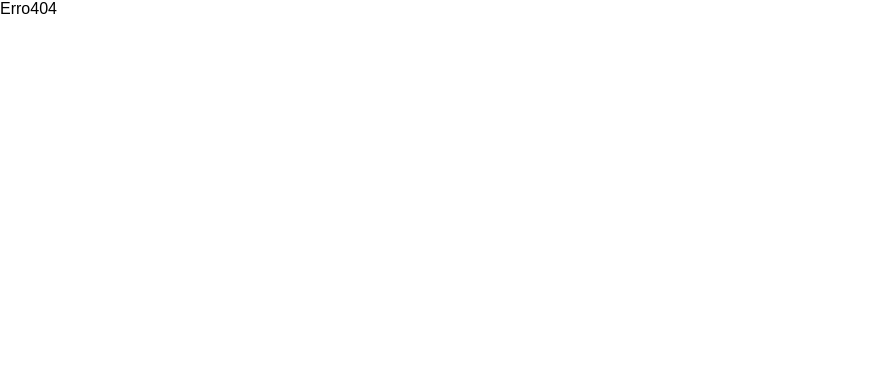
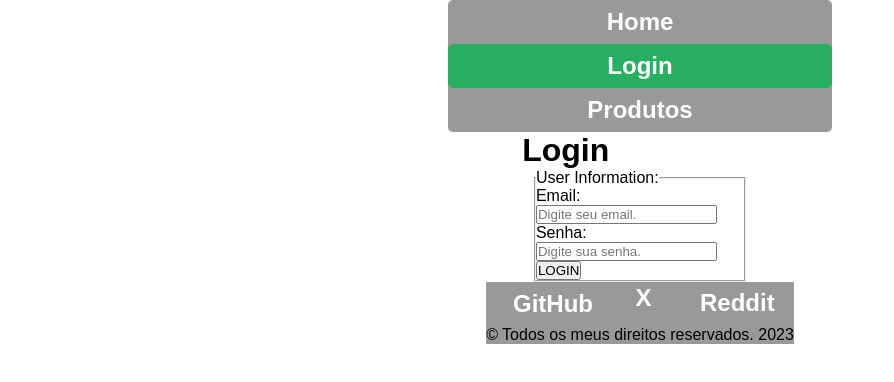
Before and after one commit to alecarlosjesus/spa-1espf, a React (Vite) app: page /login in a window 1280 px wide. Before the commit this address had no page. Shown: the top 382 px of the page, without its empty margins (0-894 px from the left). Built offline with nearby package versions, Linux system fonts and the light colour scheme.

Commit message:
Estrutura do login pronta.

```diff
--- a/db.json
+++ b/db.json
@@ -1,6 +1,5 @@
 {
-  "produtos": [
-    {
+  "produtos": [{
         "id": 1,
         "nome": "Teclado",
         "desc": "Tecladossss",
@@ -25,4 +24,259 @@
         "id": 4
       }
     ]
+
+    ,
+
+"usuarios": [{
+    "id": 1,
+    "email": "lydiafirmino2256@icloud.com",
+    "name": "Lydia Firmino",
+    "senha": "id,"
+  }, {
+    "id": 2,
+    "email": "troydaconceiao@hotmail.couk",
+    "name": "Troy da Conceiçao",
+    "senha": "velit."
+  }, {
+    "id": 3,
+    "email": "hunterevangelista@aol.ca",
+    "name": "Hunter Evangelista",
+    "senha": "sagittis"
+  }, {
+    "id": 4,
+    "email": "amberdeandrade@google.net",
+    "name": "Amber de Andrade",
+    "senha": "tortor"
+  }, {
+    "id": 5,
+    "email": "reeddocarmo@hotmail.net",
+    "name": "Reed do Carmo",
+    "senha": "tellus"
+  }, {
+    "id": 6,
+    "email": "kennansoares2920@google.br",
+    "name": "Kennan Soares",
+    "senha": "ligula"
+  }, {
+    "id": 7,
+    "email": "oceangomes@icloud.org",
+    "name": "Ocean Gomes",
+    "senha": "at"
+  }, {
+    "id": 8,
+    "email": "hunterfirmino@yahoo.ca",
+    "name": "Hunter Firmino",
+    "senha": "ac"
+  }, {
+    "id": 9,
+    "email": "gwendolynrezende@hotmail.org",
+    "name": "Gwendolyn Rezende",
+    "senha": "aliquet,"
+  }, {
+    "id": 10,
+    "email": "paulnogueira1200@protonmail.org",
+    "name": "Paul Nogueira",
+    "senha": "feugiat"
+  }, {
+    "id": 11,
+    "email": "grayxavier6951@hotmail.edu",
+    "name": "Gray Xavier",
+    "senha": "ante"
+  }, {
+    "id": 12,
+    "email": "maisiecavalcante@yahoo.org",
+    "name": "Maisie Cavalcante",
+    "senha": "Aliquam"
+  }, {
+    "id": 13,
+    "email": "naidatavares@outlook.br",
+    "name": "Naida Tavares",
+    "senha": "mauris,"
+  }, {
+    "id": 14,
+    "email": "maisieantunes5495@icloud.ca",
+    "name": "Maisie Antunes",
+    "senha": "interdum."
+  }, {
+    "id": 15,
+    "email": "noelfaria5681@protonmail.br",
+    "name": "Noel Faria",
+    "senha": "id,"
+  }, {
+    "id": 16,
+    "email": "berkdefreitas@protonmail.ca",
+    "name": "Berk de Freitas",
+    "senha": "adipiscing"
+  }, {
+    "id": 17,
+    "email": "zephnunes@yahoo.br",
+    "name": "Zeph Nunes",
+    "senha": "lacinia."
+  }, {
+    "id": 18,
+    "email": "roannadomingos@outlook.edu",
+    "name": "Roanna Domingos",
+    "senha": "Aliquam"
+  }, {
+    "id": 19,
+    "email": "fatimacampos1429@hotmail.net",
+    "name": "Fatima Campos",
+    "senha": "lorem"
+  }, {
+    "id": 20,
+    "email": "joydaconceiao138@yahoo.edu",
+    "name": "Joy da Conceiçao",
+    "senha": "euismod"
+  }, {
+    "id": 21,
+    "email": "nicholasbatista69@aol.br",
+    "name": "Nicholas Batista",
+    "senha": "eget,"
+  }, {
+    "id": 22,
+    "email": "jillianfeitosa7311@aol.br",
+    "name": "Jillian Feitosa",
+    "senha": "Fusce"
+  }, {
+    "id": 23,
+    "email": "lamardarocha8322@outlook.org",
+    "name": "Lamar da Rocha",
+    "senha": "mi"
+  }, {
+    "id": 24,
+    "email": "baxterdacunha3222@google.org",
+    "name": "Baxter da Cunha",
+    "senha": "fermentum"
+  }, {
+    "id": 25,
+    "email": "levileite3302@outlook.net",
+    "name": "Levi Leite",
+    "senha": "lacus."
+  }, {
+    "id": 26,
+    "email": "kristentorres3292@yahoo.ca",
+    "name": "Kristen Torres",
+    "senha": "justo"
+  }, {
+    "id": 27,
+    "email": "alisateles5893@protonmail.br",
+    "name": "Alisa Teles",
+    "senha": "dis"
+  }, {
+    "id": 28,
+    "email": "owendelourdes@hotmail.couk",
+    "name": "Owen de Lourdes",
+    "senha": "aliquam"
+  }, {
+    "id": 29,
+    "email": "galvinteixeira@icloud.br",
+    "name": "Galvin Teixeira",
+    "senha": "nunc"
+  }, {
+    "id": 30,
+    "email": "johndacunha5281@icloud.org",
+    "name": "John da Cunha",
+    "senha": "bibendum"
+  }, {
+    "id": 31,
+    "email": "rashadalmeida@google.edu",
+    "name": "Rashad Almeida",
+    "senha": "ullamcorper."
+  }, {
+    "id": 32,
+    "email": "felixmelo@hotmail.couk",
+    "name": "Felix Melo",
+    "senha": "neque"
+  }, {
+    "id": 33,
+    "email": "ignaciafarias947@google.couk",
+    "name": "Ignacia Farias",
+    "senha": "ligula"
+  }, {
+    "id": 34,
+    "email": "daviddasdores1138@icloud.net",
+    "name": "David Das Dores",
+    "senha": "lorem,"
+  }, {
+    "id": 35,
+    "email": "reaganoliveira@google.couk",
+    "name": "Reagan Oliveira",
+    "senha": "diam"
+  }, {
+    "id": 36,
+    "email": "cherokeemariano5716@outlook.ca",
+    "name": "Cherokee Mariano",
+    "senha": "nec"
+  }, {
+    "id": 37,
+    "email": "abellima112@outlook.ca",
+    "name": "Abel Lima",
+    "senha": "sodales"
+  }, {
+    "id": 38,
+    "email": "hilaryferraz6415@protonmail.net",
+    "name": "Hilary Ferraz",
+    "senha": "et"
+  }, {
+    "id": 39,
+    "email": "curranabreu5185@protonmail.br",
+    "name": "Curran Abreu",
+    "senha": "Nulla"
+  }, {
+    "id": 40,
+    "email": "jannagonalves530@hotmail.br",
+    "name": "Janna Gonçalves",
+    "senha": "malesuada"
+  }, {
+    "id": 41,
+    "email": "olegcarvalho8843@google.net",
+    "name": "Oleg Carvalho",
+    "senha": "Vivamus"
+  }, {
+    "id": 42,
+    "email": "larapaulino@hotmail.org",
+    "name": "Lara Paulino",
+    "senha": "Sed"
+  }, {
+    "id": 43,
+    "email": "ulyssesrocha@protonmail.br",
+    "name": "Ulysses Rocha",
+    "senha": "arcu"
+  }, {
+    "id": 44,
+    "email": "aladdincavalcante6399@google.br",
+    "name": "Aladdin Cavalcante",
+    "senha": "pharetra"
+  }, {
+    "id": 45,
+    "email": "erichmuniz@outlook.couk",
+    "name": "Erich Muniz",
+    "senha": "tortor."
+  }, {
+    "id": 46,
+    "email": "eatondematos6388@outlook.br",
+    "name": "Eaton de Matos",
+    "senha": "tincidunt"
+  }, {
+    "id": 47,
+    "email": "ingridferreira6261@protonmail.edu",
+    "name": "Ingrid Ferreira",
+    "senha": "cursus"
+  }, {
+    "id": 48,
+    "email": "uriahpaulino@outlook.couk",
+    "name": "Uriah Paulino",
+    "senha": "interdum."
+  }, {
+    "id": 49,
+    "email": "jadademoura@protonmail.com",
+    "name": "Jada de Moura",
+    "senha": "ipsum"
+  }, {
+    "id": 50,
+    "email": "pascalemoraes644@aol.com",
+    "name": "Pascale Moraes",
+    "senha": "Duis"
+  }]
+
 }
--- a/src/components/Cabecalho/Cabecalho.jsx
+++ b/src/components/Cabecalho/Cabecalho.jsx
@@ -12,6 +12,7 @@ export default function Cabecalho() {
         <nav>
           <ul>
             <li><Link to="/" className={rotaAtual.pathname == "/" ? "active" : ""}>Home</Link> </li>
+            <li><Link to="/login" className={rotaAtual.pathname == "/login" ? "active" : ""}>Login</Link> </li>
             <li><Link to="/produtos" className={rotaAtual.pathname == "/produtos" ? "active" : ""}>Produtos</Link> </li>
           </ul>
         </nav>
--- a/src/components/Rodape/Rodape.scss
+++ b/src/components/Rodape/Rodape.scss
@@ -1,6 +1,9 @@
 
 .rodape{
     background-color: #999;
+    position: static;
+
+    bottom: 0;
 
     ul{
         list-style: none;
--- a/src/main.jsx
+++ b/src/main.jsx
@@ -7,6 +7,7 @@ import { createBrowserRouter, RouterProvider } from 'react-router-dom';
 import Home from './routes/Home/Home.jsx';
 import Produtos from './routes/Produtos/Produtos.jsx';
 import EditarProdutos from './routes/EditarProdutos.jsx';
+import Login from './routes/Login/Login.jsx';
 import Erro404 from './routes/Erro404.jsx';
 //BLOCO DAS ROTAS
 
@@ -16,6 +17,7 @@ const router = createBrowserRouter([
     {path:"/", element:<Home/>},
     {path:"/produtos",element:<Produtos/>},
     {path:"/editar/produtos/:id",element:<EditarProdutos/>},
+    {path:"/login",element:<Login/>},
    ]
  },
 ]);
--- /dev/null
+++ b/src/routes/Login/Login.jsx
@@ -0,0 +1,48 @@
+import { useState } from "react"
+
+export default function Login() {
+
+
+    //USE-STATE QUE VAI ARMAZENAR OS DADOS DO FORM.
+    const [usuario,setUsuario] = useState({
+        email: "",
+        senha: ""
+    })
+
+
+
+    //PREENCHIMENTO DO FORM
+    const handleChange = (e)=>{
+        //DESTRUCTURING NOS CAMPOS DO FORM(NAME,INPUT).
+        const {name,value} = e.target;
+        //PREENCHENDO O USE-STATE COM OS VALORES DA DESESTRUTURAÇÃO, UTILIZANDO O OPERADOR SPREAD.
+        setUsuario({...usuario,[name]:value});
+    }
+
+  return (
+    <div>
+        <h1>Login</h1>
+
+        <div>
+            <form>
+                <fieldset>
+                    <legend>User Information:</legend>
+                    <div>
+                        <label htmlFor="idEmail">Email:</label>
+                        {/*Para o prenchimento é obrigatório adicionar o atributo value e o evento onChange */}
+                        <input type="email" name="email" id="idEmail" placeholder="Digite seu email." value={usuario.email} onChange={handleChange}/>
+                    </div>
+                    <div>
+                        <label htmlFor="idSenha">Senha:</label>
+                        <input type="password" name="senha" id="idSenha" placeholder="Digite sua senha." value={usuario.senha} onChange={handleChange}/>
+                    </div>
+                    <div>
+                        <button>LOGIN</button>
+                    </div>
+                </fieldset>
+            </form>
+        </div>
+
+    </div>
+  )
+}
```
Lines whose indentation alone changed are shown as unchanged.
